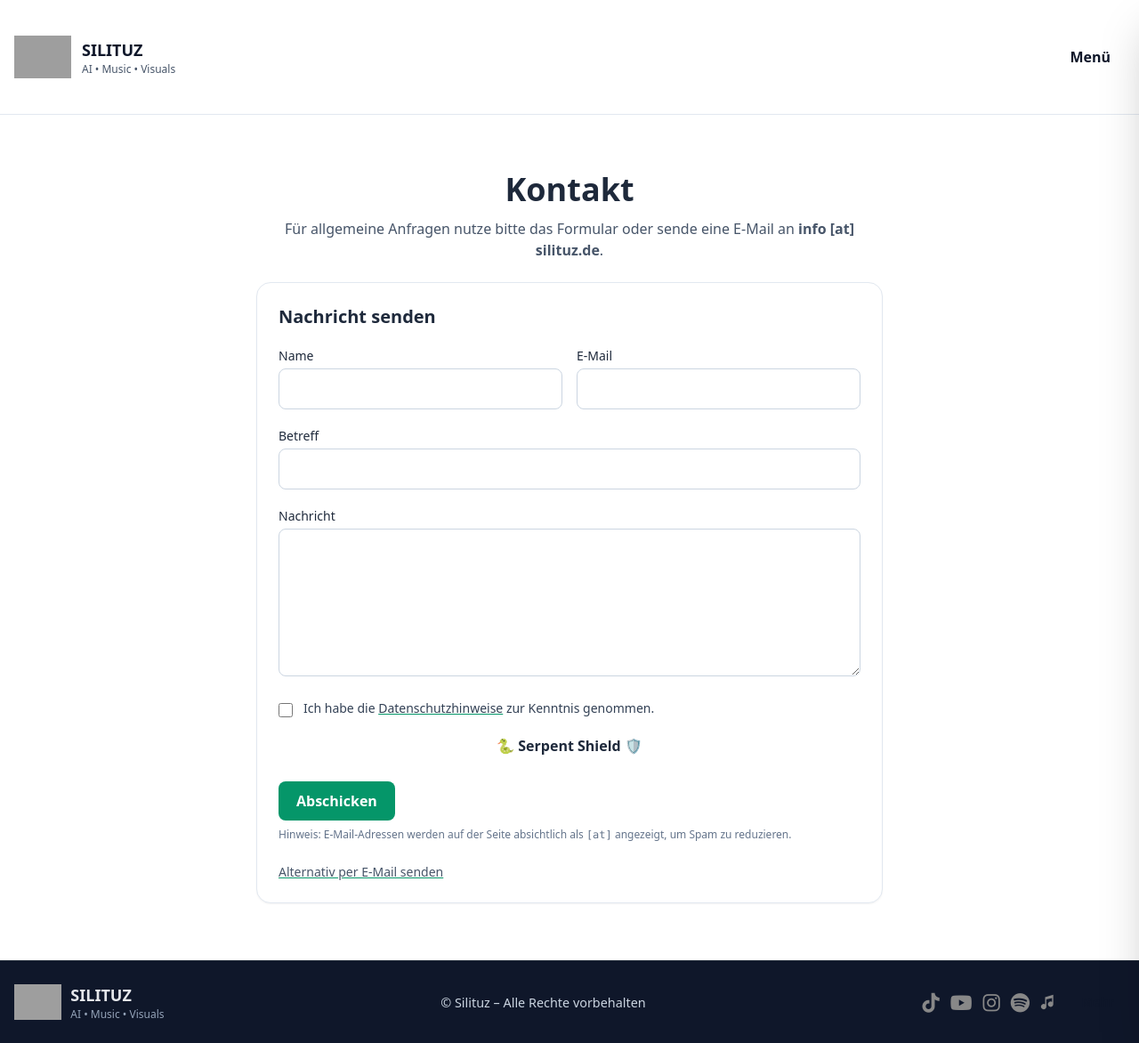
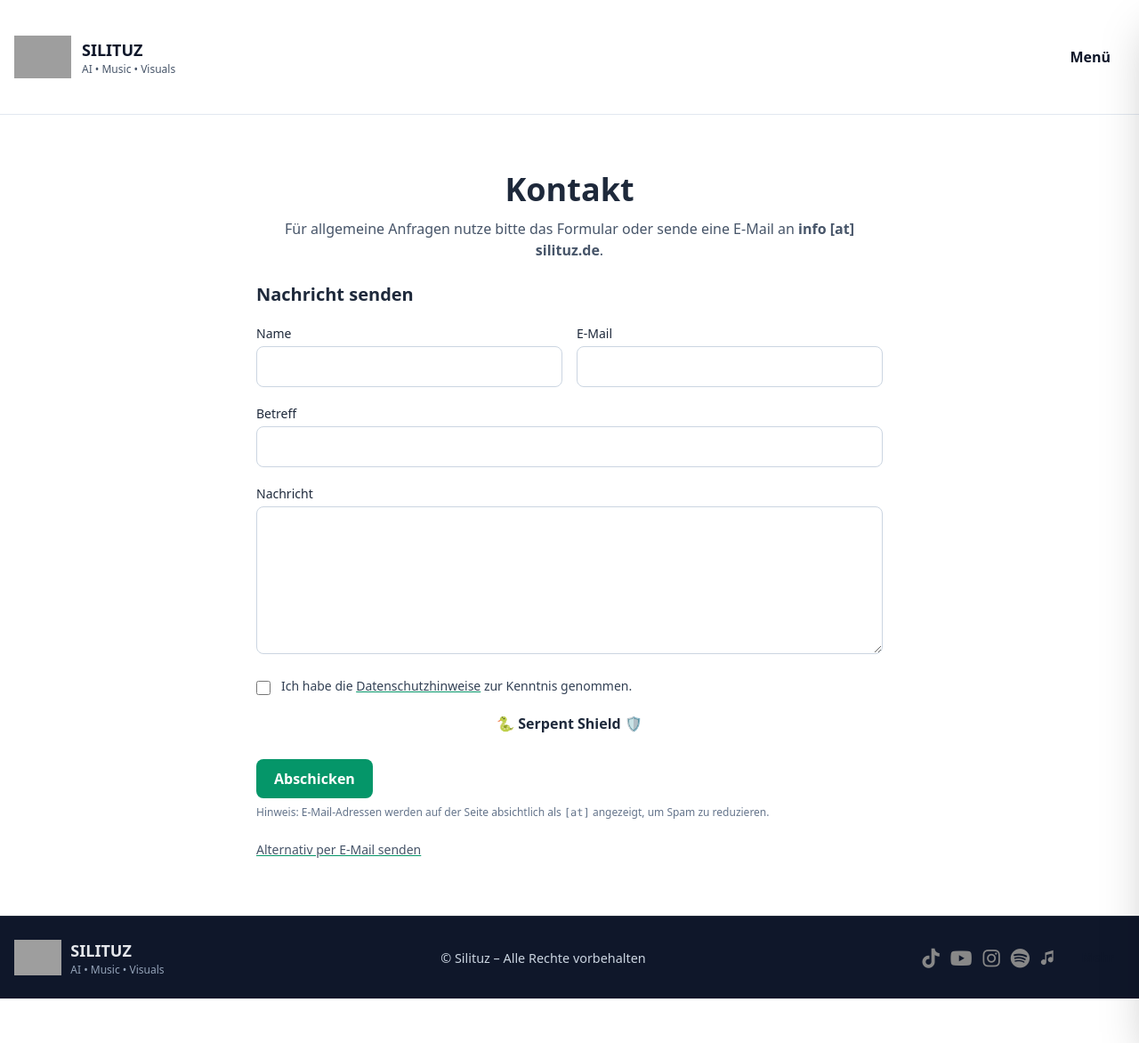
Before and after one commit to Silituz/silituz-website, a Jekyll site: the page built from contact.html, in a window 1280 px wide and 1172 px high. Shown: the whole window at 89% size. Built offline with Jekyll 4.4.1, drawn with Linux system fonts in a browser that asks for light colours; nearby versions of some CDN libraries; grey boxes are pictures that could not be loaded.

Commit message:
Update contact.html

```diff
--- a/contact.html
+++ b/contact.html
@@ -16,7 +16,7 @@ title: "Kontakt – SILITUZ"
       </section>
 
       <!-- Formular-Karte -->
-      <section class="mt-6 rounded-2xl border border-slate-200 bg-white p-6 shadow-sm">
+      <section class="mt-6 rounded-2xl">
         <h2 class="text-xl font-bold mb-4">Nachricht senden</h2>
 
         <form
```
